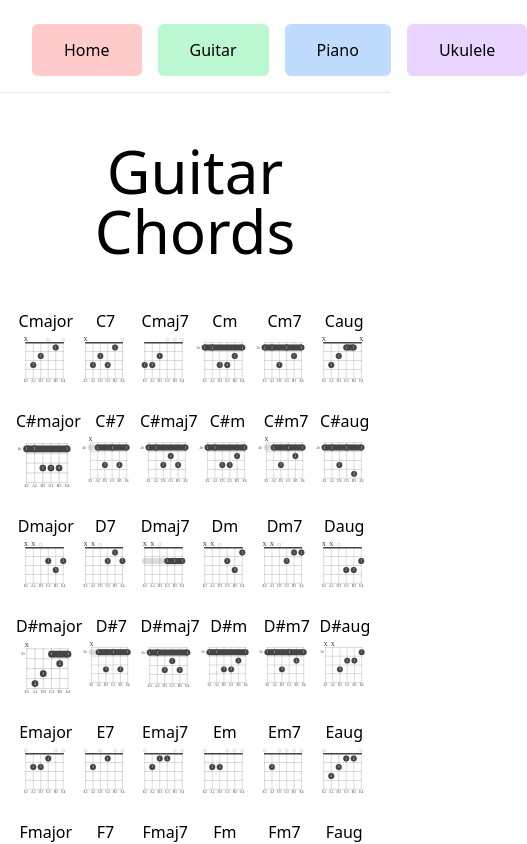
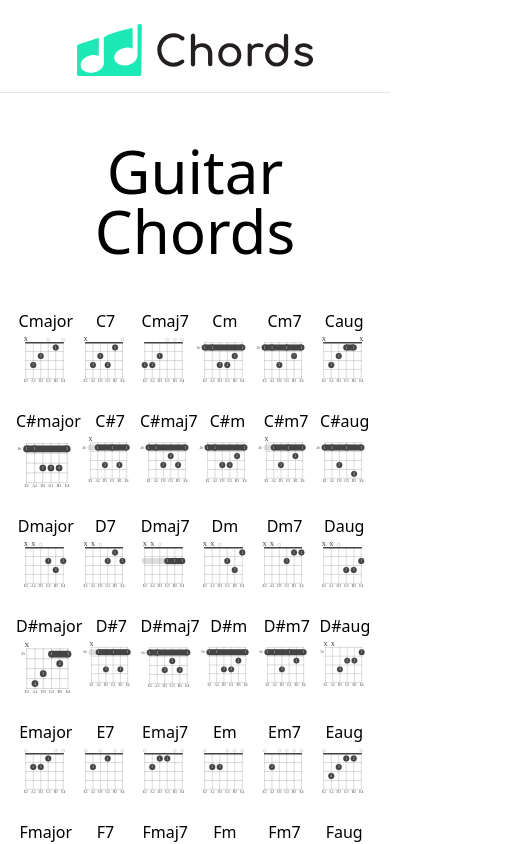
Before and after one commit to maafaishal/allchords-nuxt, a Nuxt app: page /guitar-chords in a window 390 px wide. Shown: the top 844 px of the page, 527 px wide, since content can reach past the window. Built offline with nearby package versions, Linux system fonts and the light colour scheme.

Commit message:
style: navbar responsive

```diff
--- a/components/NavBar.vue
+++ b/components/NavBar.vue
@@ -4,12 +4,12 @@
 <template>
   <header class="border-b">
     <div class="pt-6 pb-4 container mx-auto flex justify-between items-center">
-      <div class="h-[52px]">
+      <div class="h-[52px] mx-auto md:mx-0">
         <NuxtLink to="/">
           <NuxtImg src="imgs/logo.svg" class="h-full" />
         </NuxtLink>
       </div>
-      <div class="flex">
+      <div class="hidden md:flex">
         <NuxtLink to="/">
           <div class="px-8 py-3.5 rounded-md font-medium ml-4 bg-red-200 hover:bg-red-500 transition-colors">
             Home
```
